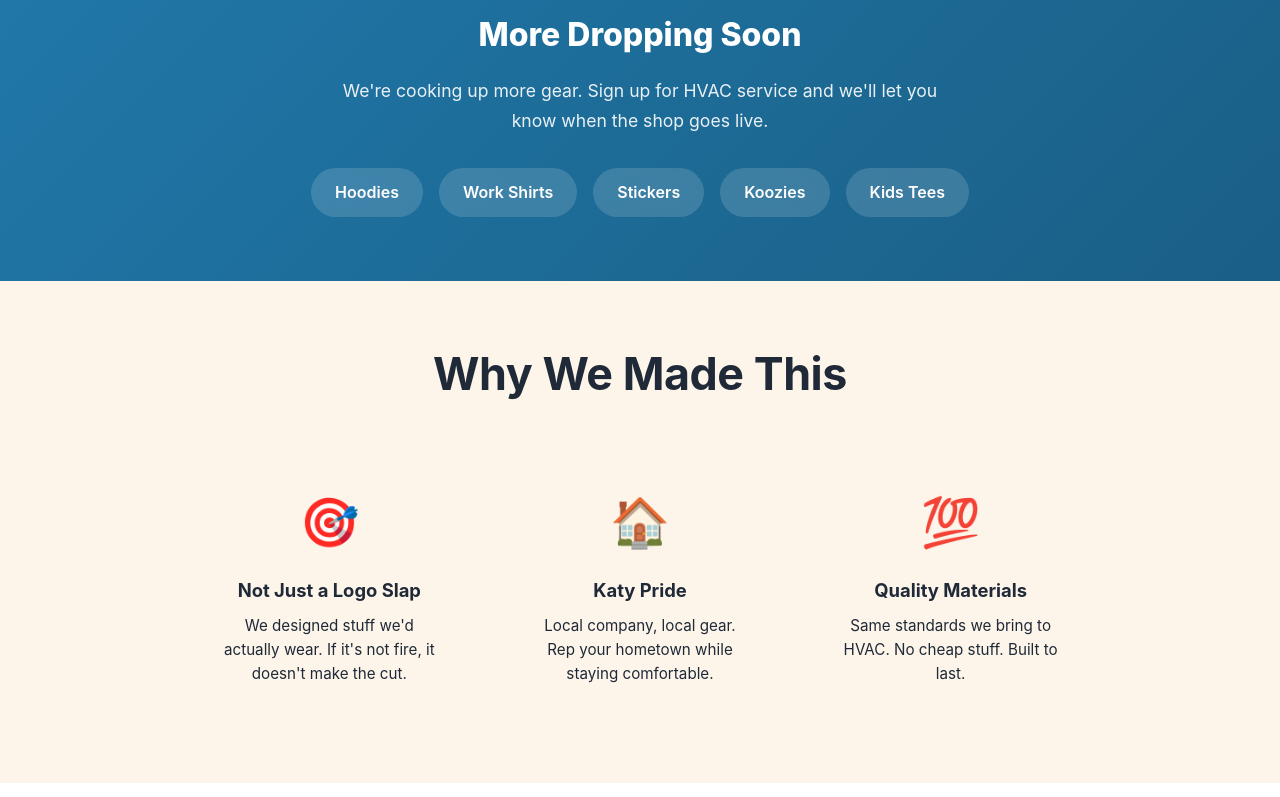
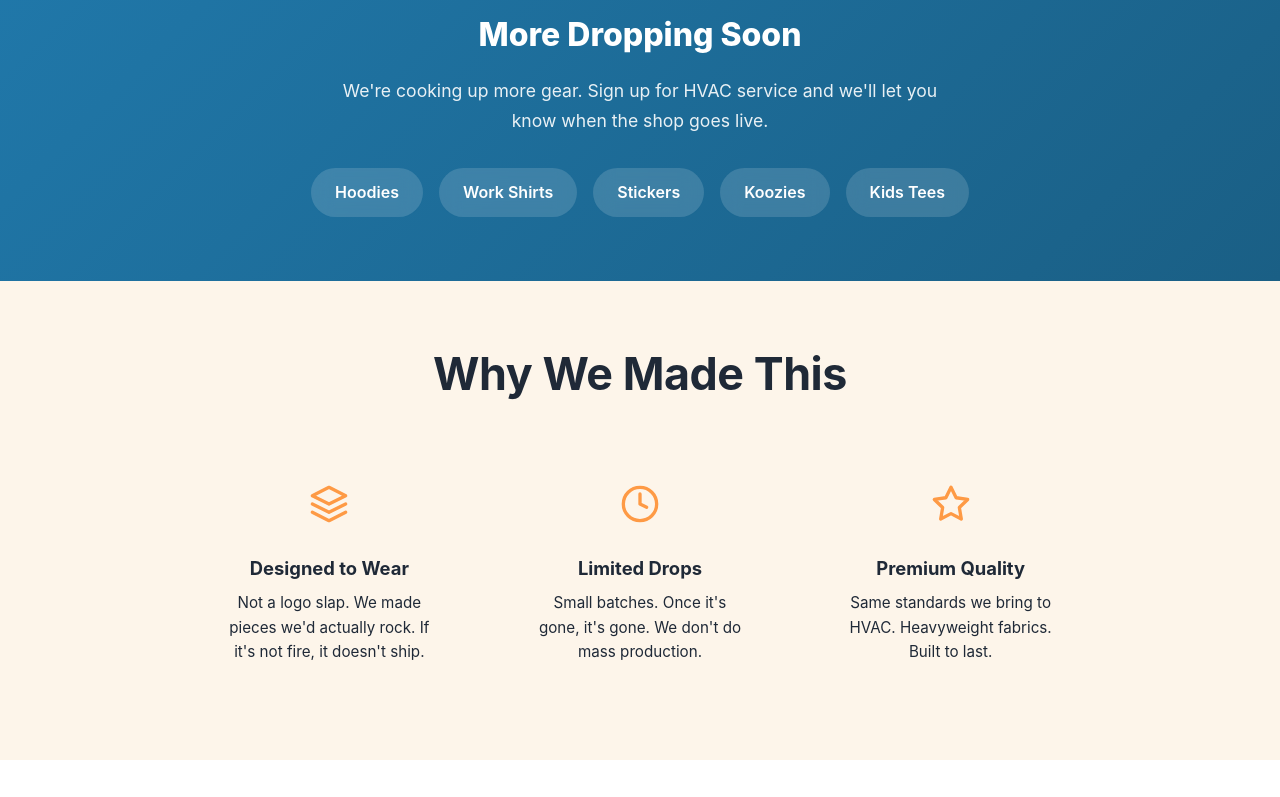
Before and after one commit to crazycomfort/Website, a website: page shop/index.html in a window 1280 px wide. Shown: the part 2000-2797 px from the top of the page. Drawn offline with Linux system fonts and the light colour scheme; files that its build step writes are made by us from their sources; no server answers.

Commit message:
Update shop page with premium styling and remove Katy references
Co-authored-by: Cursor <cursoragent@cursor.com>

```diff
--- a/shop/index.html
+++ b/shop/index.html
@@ -340,9 +340,9 @@
         <!-- Hero -->
         <section class="shop-hero">
             <div class="container shop-hero-content">
-                <span class="shop-badge">Official Merch</span>
+                <span class="shop-badge">Official Collection</span>
                 <h1 class="shop-title">THE <span>CRAZY</span> SHOP</h1>
-                <p class="shop-subtitle">Gear for people who like it honest, comfortable, and a little crazy. Katy, TX born.</p>
+                <p class="shop-subtitle">Premium gear for people who like it bold. Comfort is not optional.</p>
                 <a href="https://crazy-comfort-shop.fourthwall.com" target="_blank" style="display: inline-block; margin-top: 1.5rem; background: linear-gradient(135deg, #fe9a45 0%, #e8863a 100%); color: white; padding: 1rem 2.5rem; border-radius: 50px; font-weight: 700; font-size: 1.1rem; text-decoration: none; transition: transform 0.3s ease, box-shadow 0.3s ease;">Shop The Collection →</a>
             </div>
         </section>
@@ -458,19 +458,25 @@
                 <h2 class="homepage-headline" style="text-align: center;">Why We Made This</h2>
                 <div class="why-grid">
                     <div class="why-card">
-                        <div class="why-icon">🎯</div>
-                        <h3 class="why-title">Not Just a Logo Slap</h3>
-                        <p class="why-text">We designed stuff we'd actually wear. If it's not fire, it doesn't make the cut.</p>
+                        <div class="why-icon" style="font-size: 2rem; color: #fe9a45;">
+                            <svg width="40" height="40" viewBox="0 0 24 24" fill="none" stroke="currentColor" stroke-width="2" stroke-linecap="round" stroke-linejoin="round"><path d="M12 2L2 7l10 5 10-5-10-5z"/><path d="M2 17l10 5 10-5"/><path d="M2 12l10 5 10-5"/></svg>
+                        </div>
+                        <h3 class="why-title">Designed to Wear</h3>
+                        <p class="why-text">Not a logo slap. We made pieces we'd actually rock. If it's not fire, it doesn't ship.</p>
                     </div>
                     <div class="why-card">
-                        <div class="why-icon">🏠</div>
-                        <h3 class="why-title">Katy Pride</h3>
-                        <p class="why-text">Local company, local gear. Rep your hometown while staying comfortable.</p>
+                        <div class="why-icon" style="font-size: 2rem; color: #fe9a45;">
+                            <svg width="40" height="40" viewBox="0 0 24 24" fill="none" stroke="currentColor" stroke-width="2" stroke-linecap="round" stroke-linejoin="round"><circle cx="12" cy="12" r="10"/><path d="M12 6v6l4 2"/></svg>
+                        </div>
+                        <h3 class="why-title">Limited Drops</h3>
+                        <p class="why-text">Small batches. Once it's gone, it's gone. We don't do mass production.</p>
                     </div>
                     <div class="why-card">
-                        <div class="why-icon">💯</div>
-                        <h3 class="why-title">Quality Materials</h3>
-                        <p class="why-text">Same standards we bring to HVAC. No cheap stuff. Built to last.</p>
+                        <div class="why-icon" style="font-size: 2rem; color: #fe9a45;">
+                            <svg width="40" height="40" viewBox="0 0 24 24" fill="none" stroke="currentColor" stroke-width="2" stroke-linecap="round" stroke-linejoin="round"><path d="M12 2l3.09 6.26L22 9.27l-5 4.87 1.18 6.88L12 17.77l-6.18 3.25L7 14.14 2 9.27l6.91-1.01L12 2z"/></svg>
+                        </div>
+                        <h3 class="why-title">Premium Quality</h3>
+                        <p class="why-text">Same standards we bring to HVAC. Heavyweight fabrics. Built to last.</p>
                     </div>
                 </div>
             </div>
```
